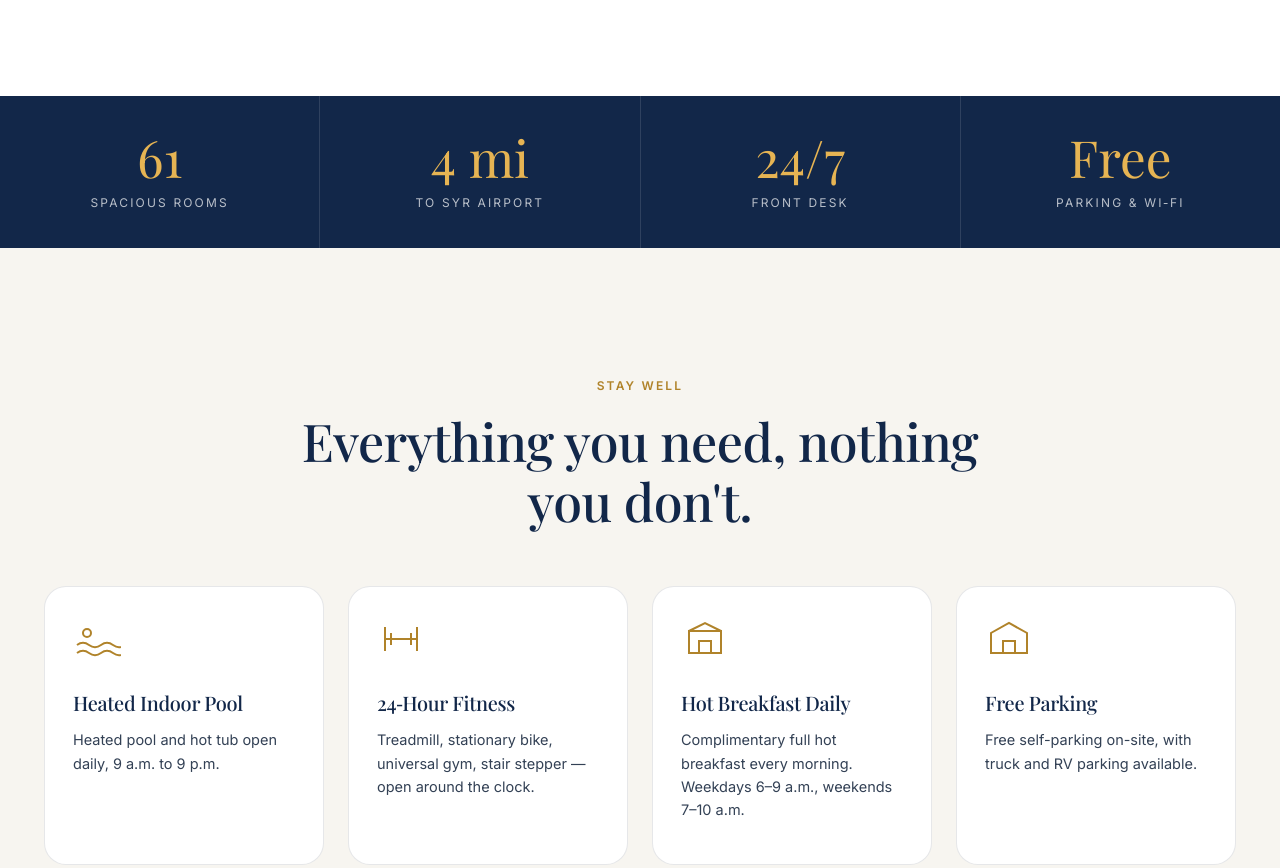
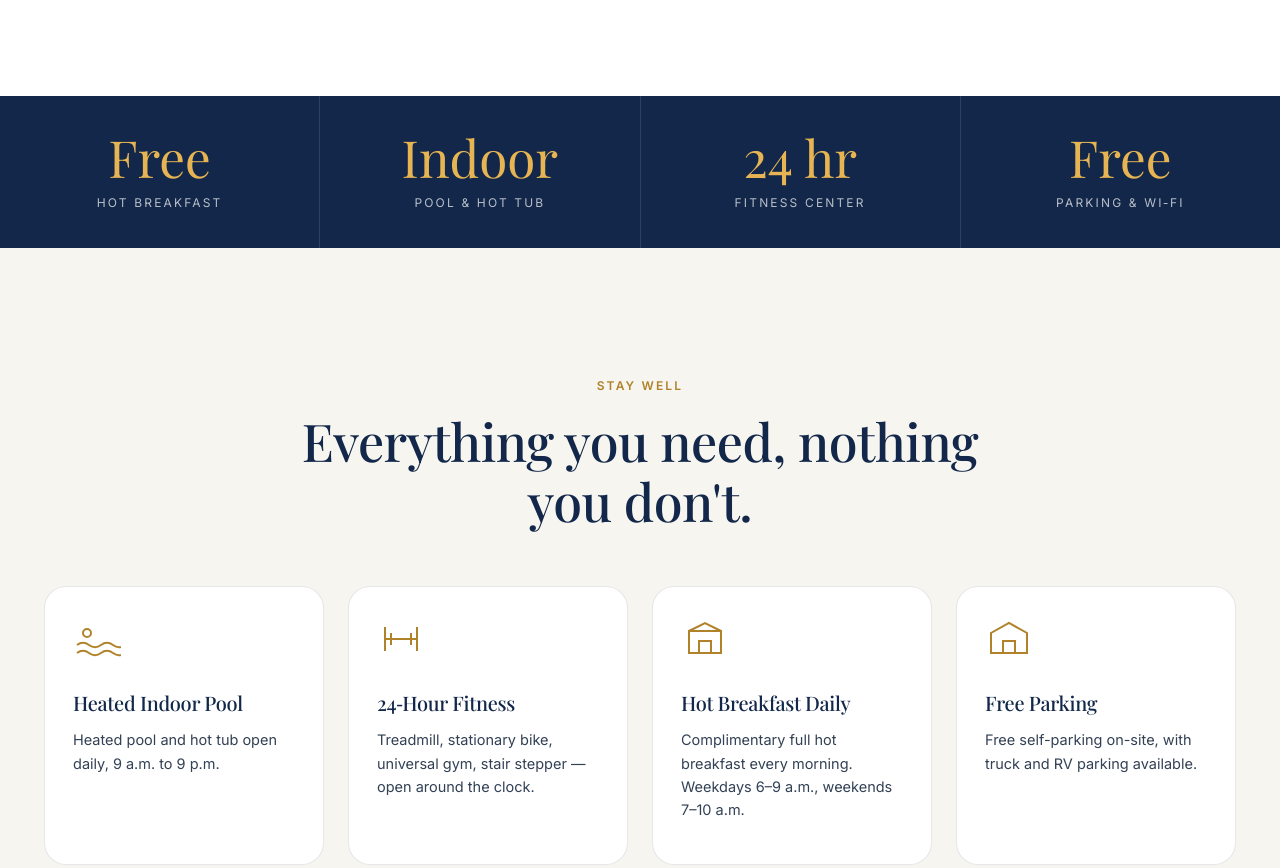
Before and after one commit to kayurp19/syracuse-grand, a plain HTML site: page index.html in a window 1280 px wide. Shown: the part 1220-2088 px from the top of the page. Drawn offline with nearby package versions, Linux system fonts and the light colour scheme; a web font is replaced by a local one.

Commit message:
Stats band: lead with free breakfast, indoor pool/hot tub, fitness center; remove room count

```diff
--- a/includes.js
+++ b/includes.js
@@ -69,7 +69,7 @@ function renderFooter() {
             <span class="footer__logo-mark"><img src="./assets/images/logo-mark.png" alt="Syracuse Grand" width="36" height="50"></span>
             <span class="footer__logo-text">SYRACUSE GRAND</span>
           </a>
-          <p style="font-size: 14px; line-height: 1.7; max-width: 36ch;">A modern, welcoming hotel in Liverpool, NY — minutes from the airport, Destiny USA, and Syracuse University.</p>
+          <p style="font-size: 14px; line-height: 1.7; max-width: 36ch;">A modern, welcoming hotel in Liverpool, NY — free hot breakfast, indoor pool &amp; hot tub, 24-hour fitness center, free parking, and free Wi-Fi. Minutes from the airport, Destiny USA, and Syracuse University.</p>
         </div>
         <div>
           <h4>Visit</h4>
--- a/index.html
+++ b/index.html
@@ -204,10 +204,10 @@
 <!-- ================ STATS BAND ================ -->
 <section class="section--navy" style="padding: 0;">
   <div class="stats">
-    <div class="stat reveal"><div class="stat__num">61</div><div class="stat__lab">Spacious Rooms</div></div>
-    <div class="stat reveal"><div class="stat__num">4 mi</div><div class="stat__lab">to SYR Airport</div></div>
-    <div class="stat reveal"><div class="stat__num">24/7</div><div class="stat__lab">Front Desk</div></div>
-    <div class="stat reveal"><div class="stat__num">Free</div><div class="stat__lab">Parking & Wi‑Fi</div></div>
+    <div class="stat reveal"><div class="stat__num">Free</div><div class="stat__lab">Hot Breakfast</div></div>
+    <div class="stat reveal"><div class="stat__num">Indoor</div><div class="stat__lab">Pool &amp; Hot Tub</div></div>
+    <div class="stat reveal"><div class="stat__num">24 hr</div><div class="stat__lab">Fitness Center</div></div>
+    <div class="stat reveal"><div class="stat__num">Free</div><div class="stat__lab">Parking &amp; Wi‑Fi</div></div>
   </div>
 </section>
 
```
